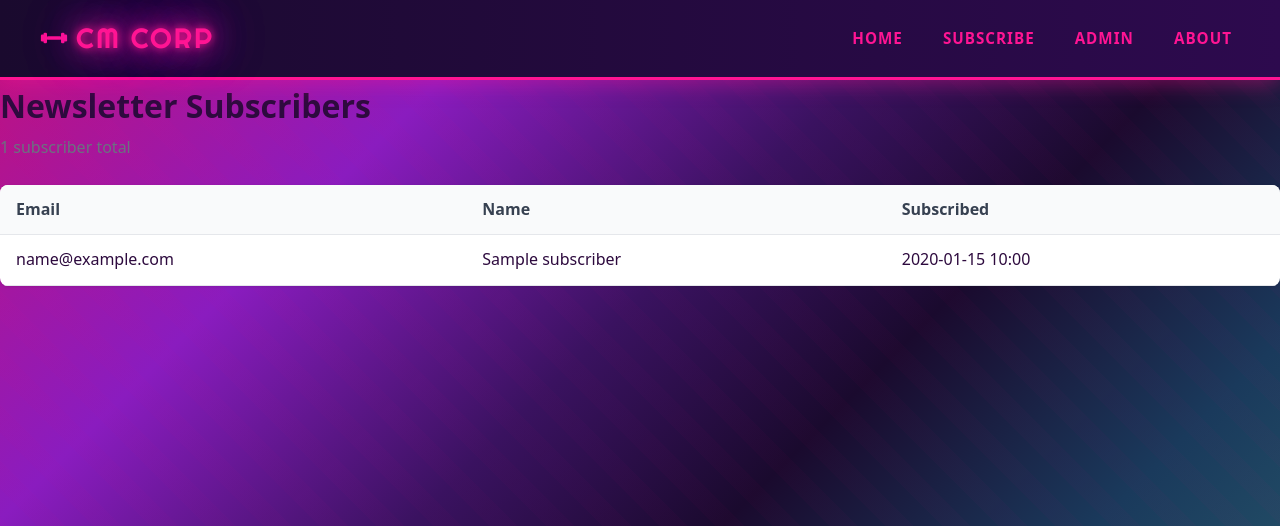
After one commit to mela-malen/hello-cicd, a Flask app: template app/presentation/templates/admin/subscribers.html in a window 1280 px wide. The commit adds this page. Shown: the top 526 px of the page. Run offline with Flask 3, Linux system fonts and the light colour scheme; the template is opened without the code that fills it: most values are stand-ins (such as "Sample title", 1, 10 or a date in 2020).

Commit message:
"Add Admin blurprint"

```diff
--- a/app/__init__.py
+++ b/app/__init__.py
@@ -20,4 +20,7 @@ def create_app(config_name: str | None = None) -> Flask:
     from .presentation.routes.public import bp as public_bp
     app.register_blueprint(public_bp)
 
+    from app.presentation.routes.admin import admin_bp
+    app.register_blueprint(admin_bp)
+
     return app
--- /dev/null
+++ b/app/presentation/templates/admin/subscribers.html
@@ -0,0 +1,91 @@
+{% extends "base.html" %}
+
+{% block title %}Subscribers - Admin - News Flash{% endblock %}
+
+{% block content %}
+<div class="admin">
+    <h1 class="admin__title">Newsletter Subscribers</h1>
+    <p class="admin__count">{{ count }} subscriber{{ "s" if count != 1 else "" }} total</p>
+
+    {% if subscribers %}
+    <table class="admin__table">
+        <thead>
+            <tr>
+                <th>Email</th>
+                <th>Name</th>
+                <th>Subscribed</th>
+            </tr>
+        </thead>
+        <tbody>
+            {% for subscriber in subscribers %}
+            <tr>
+                <td>{{ subscriber.email }}</td>
+                <td>{{ subscriber.name }}</td>
+                <td>{{ subscriber.subscribed_at.strftime("%Y-%m-%d %H:%M") }}</td>
+            </tr>
+            {% endfor %}
+        </tbody>
+    </table>
+    {% else %}
+    <p class="admin__empty">No subscribers yet. Share your newsletter!</p>
+    {% endif %}
+</div>
+{% endblock %}
+
+{% block extra_css %}
+<style>
+    .admin {
+        max-width: 800px;
+        margin: 2rem auto;
+        padding: 0 1rem;
+    }
+
+    .admin__title {
+        margin-bottom: 0.25rem;
+    }
+
+    .admin__count {
+        color: #6b7280;
+        margin-bottom: 1.5rem;
+    }
+
+    .admin__table {
+        width: 100%;
+        border-collapse: collapse;
+        background: white;
+        border-radius: 0.5rem;
+        overflow: hidden;
+        box-shadow: 0 1px 3px rgba(0, 0, 0, 0.1);
+    }
+
+    .admin__table th,
+    .admin__table td {
+        padding: 0.75rem 1rem;
+        text-align: left;
+        border-bottom: 1px solid #e5e7eb;
+    }
+
+    .admin__table th {
+        background-color: #f9fafb;
+        font-weight: 600;
+        color: #374151;
+    }
+
+    .admin__table tbody tr:nth-child(even) {
+        background-color: #f9fafb;
+    }
+
+    .admin__table tbody tr:hover {
+        background-color: #f3f4f6;
+    }
+
+    .admin__empty {
+        color: #6b7280;
+        font-style: italic;
+        padding: 2rem;
+        text-align: center;
+        background: #f9fafb;
+        border-radius: 0.5rem;
+    }
+</style>
+{% endblock %}
--- a/app/presentation/templates/base.html
+++ b/app/presentation/templates/base.html
@@ -300,6 +300,7 @@
             <nav class="header__nav">
                 <a href="{{ url_for('public.index') }}" class="header__nav-link">Home</a>
                 <a href="{{ url_for('public.subscribe') }}" class="header__nav-link">Subscribe</a>
+                <a href="{{ url_for('admin.subscribers') }}" class="header__nav-link">Admin</a>
                 <a href="#" class="header__nav-link">About</a>
             </nav>
         </div>
```
Also changed, not shown: app/business/services/subscription_service.py (+11 -0 lines), app/data/repositories/subscriber_repository.py (+9 -0 lines), app/presentation/routes/admin.py (added, +23 -0 lines).
